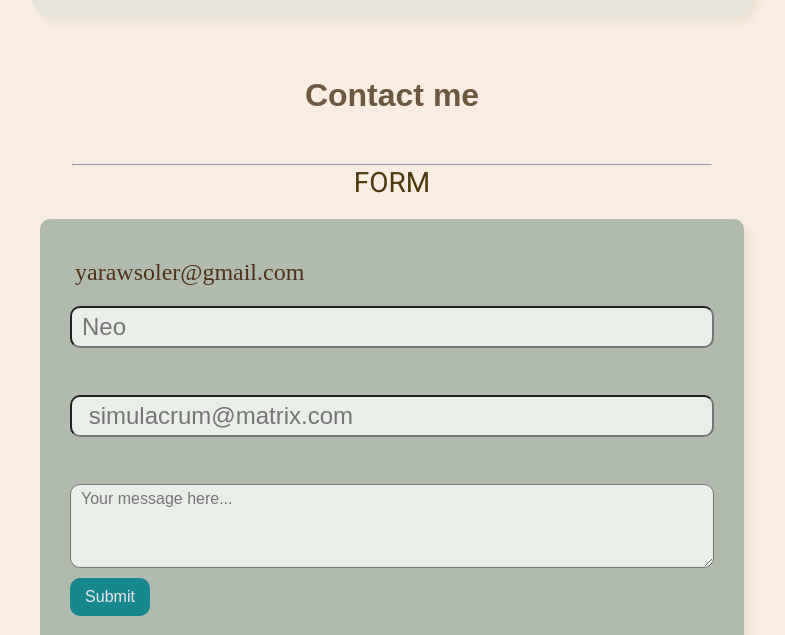
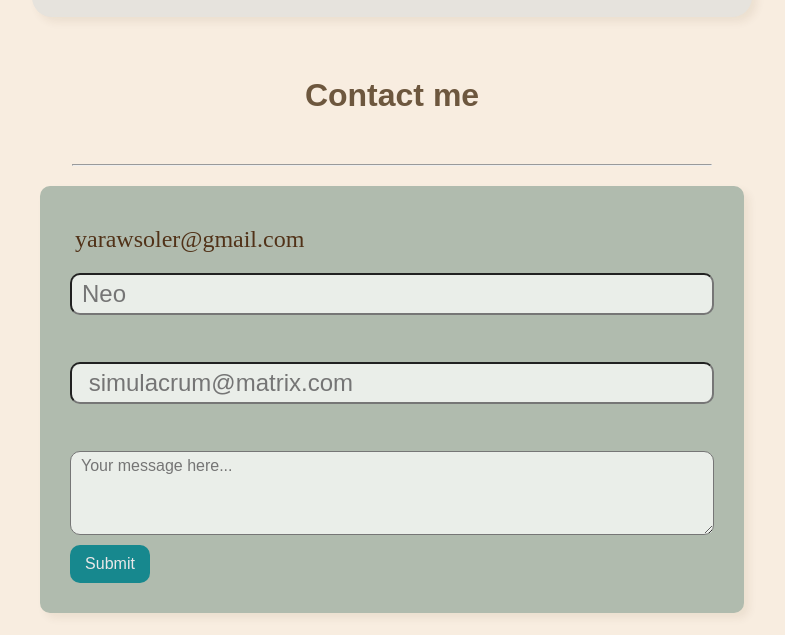
Before and after one commit to YaraWS/portifolio, a plain HTML site: page index.html in a window 1280 px wide. Shown: the part 4184-4819 px from the top of the page, without its empty margins (248-1033 px from the left). Drawn offline with Linux system fonts and the light colour scheme; a web font is replaced by a local one.

Commit message:
Remove form link

```diff
--- a/index.html
+++ b/index.html
@@ -120,7 +120,6 @@
 
     <h1 class="tittles" id="contact">Contact me</h1>
     <hr class="division">
-    <a href="form.html">FORM</a>
 
     <form action="https://formsubmit.co/yarawsoler@gmail.com" method="POST"  id="form">
       <!-- Honeypot -->
```
